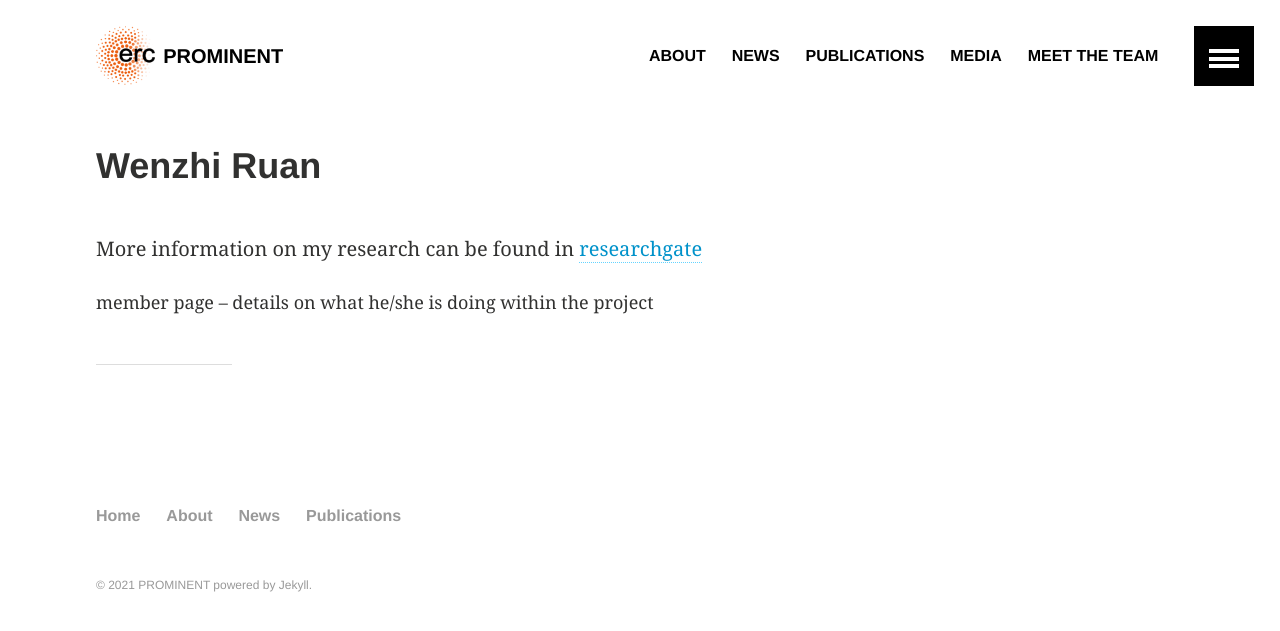
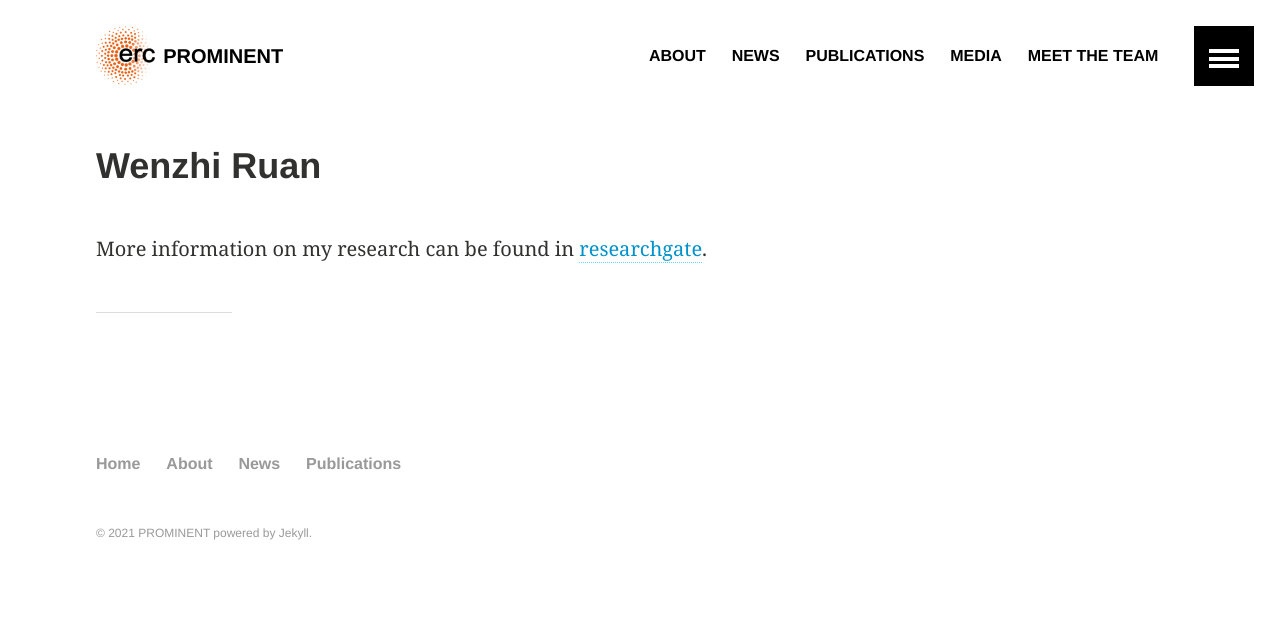
Before and after one commit to erc-prominent/erc-prominent.github.io, a Jekyll site: the page built from team/wenzhiruan.md, in a window 1280 px wide. Shown: the top 631 px of the page. Built offline with Jekyll 4.4.1, drawn with Linux system fonts in a browser that asks for light colours.

Commit message:
update info wenzhi

```diff
--- a/team/wenzhiruan.md
+++ b/team/wenzhiruan.md
@@ -4,6 +4,4 @@ title: "Wenzhi Ruan"
 share: false
 ---
 
-More information on my research can be found in [researchgate](https://www.researchgate.net/profile/Wenzhi-Ruan/research)
-
-member page -- details on what he/she is doing within the project
+More information on my research can be found in [researchgate](https://www.researchgate.net/profile/Wenzhi-Ruan/research).
```
Also changed, not shown: team/index.md (+0 -1 lines).
